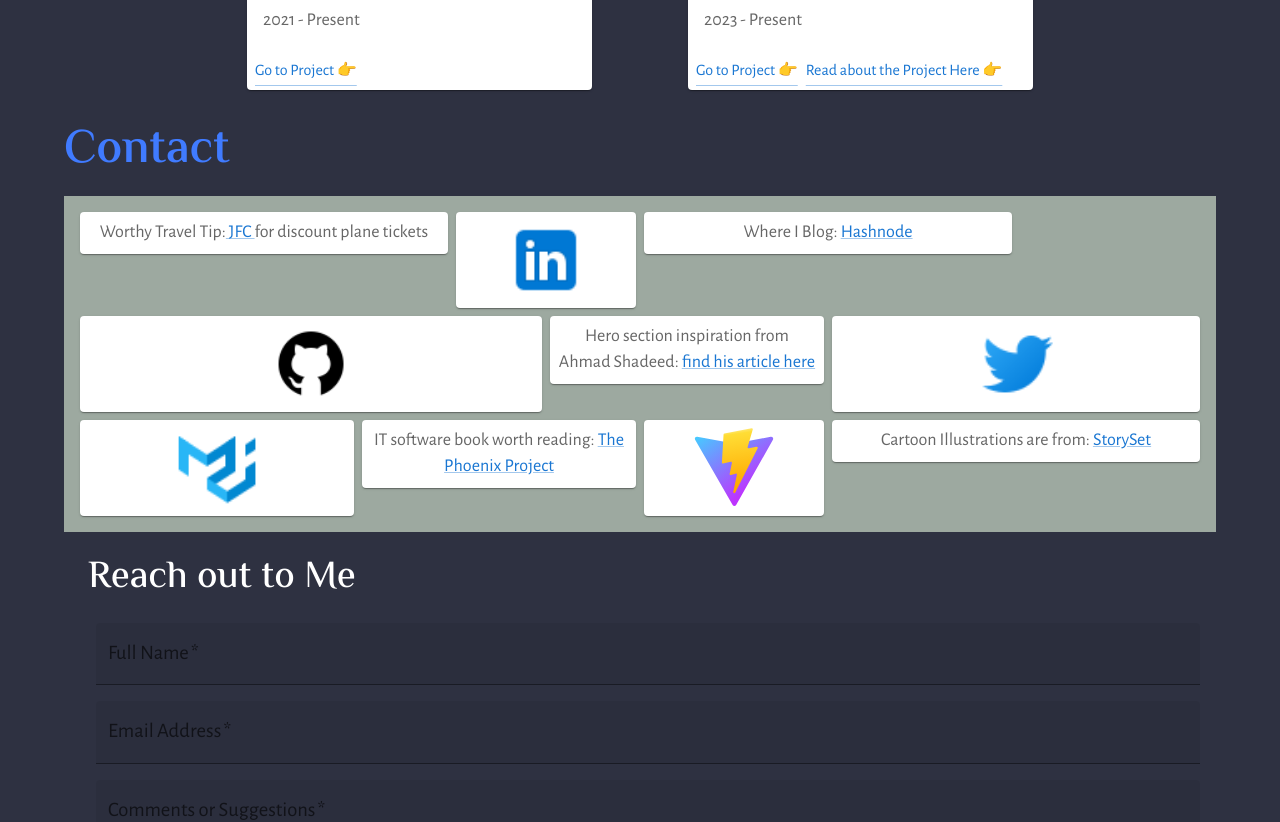
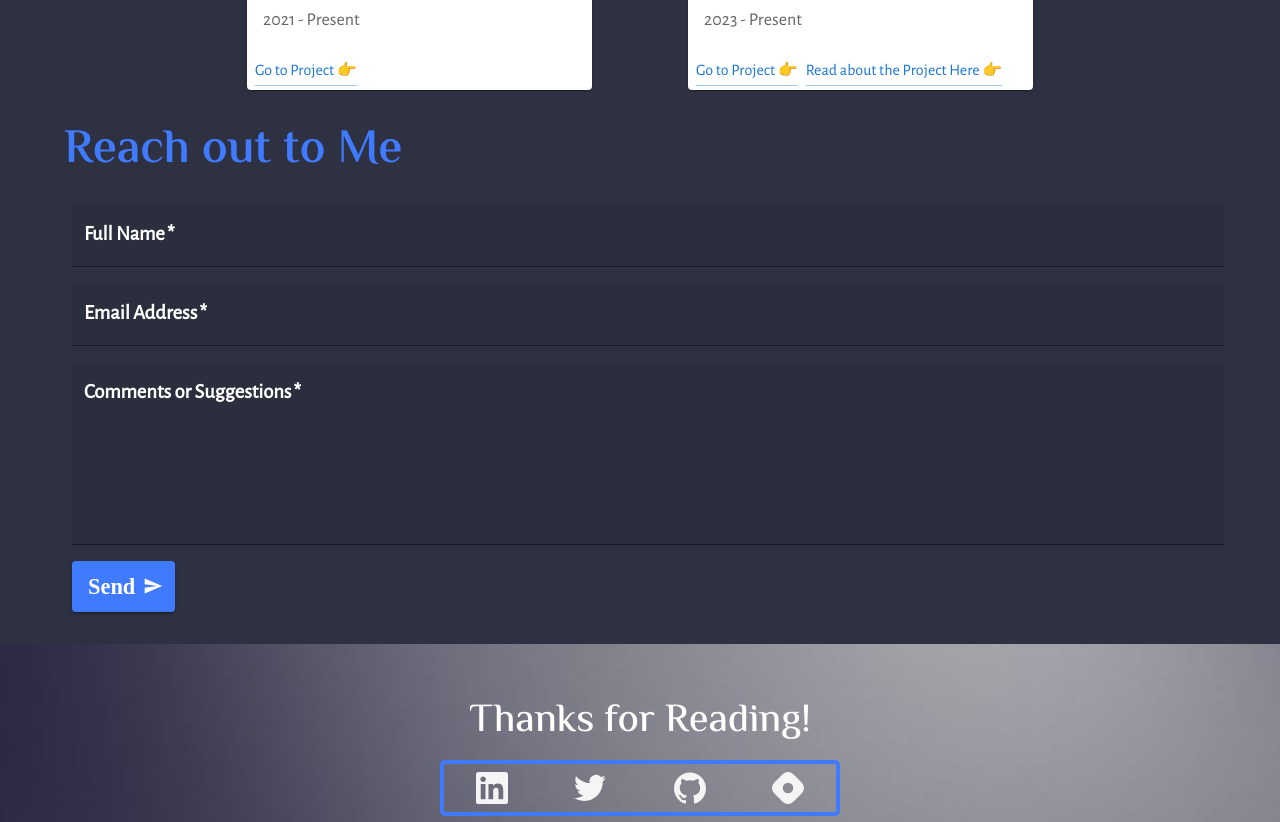
Before and after one commit to wkan17012021/Portfolio, a React (Vite) app in the folder portfolio_react_spa/: page / in a window 1280 px wide. Shown: the part 2980-3802 px from the top of the page. Built offline with nearby package versions, Linux system fonts and the light colour scheme; no server answers.

Commit message:
cleanup styles a11y contact form

```diff
--- a/portfolio_react_spa/src/App.jsx
+++ b/portfolio_react_spa/src/App.jsx
@@ -7,8 +7,8 @@ import Bio from "./components/bio/BioSummary";
 import WorkExpAccordions from "./components/workexp/WorkExpAccordions";
 import ProfSkills from "./components/skills/ProfSkills";
 import Projects from "./components/projs/Projects";
-import SocialGrid from "./components/contact/Socials";
 import FetchBlogData from "./utils/FetchBlogData";
+import BasicForm from './components/contact/BasicForm';
 import Footer from "./components/footer/Footer";
 import { ThemeProvider, createTheme } from '@mui/material/styles';
 import CssBaseline from '@mui/material/CssBaseline';
@@ -66,8 +66,8 @@ function App() {
       <ProfSkills />
      <WorkExpAccordions />
      <Projects />
-     <SocialGrid />
      <FetchBlogData />
+     <BasicForm />
      <Footer/>
     </main>
     </ThemeProvider>
--- a/portfolio_react_spa/src/components/contact/BasicForm.jsx
+++ b/portfolio_react_spa/src/components/contact/BasicForm.jsx
@@ -40,9 +40,11 @@ export default function FormPropsTextFields() {
   }, []);
 
   return (
-    <Container>
+    <Container
+    sx={{m: '2rem auto'}}
+    >
       <Box>
-        <Typography id="contact-section" variant="h3" mt={3} gutterBottom>
+        <Typography id="contact-section" variant="h2" mt={3} gutterBottom>
           Reach out to Me
         </Typography>
         <Box>
@@ -74,6 +76,17 @@ export default function FormPropsTextFields() {
             placeholder="Please enter Full Name"
             variant="filled"
             color="primary"
+            sx={{
+              input: {
+                 color: '#FFF',
+                 fontWeight: 'bold',
+                 "&::placeholder": {
+                    opacity: 1,
+                    fontWeight: 'bold'
+                 },
+              },
+              label: { color: '#FFF', fontWeight: 'bold' }
+           }}
           />
           <TextField
             required
@@ -83,6 +96,17 @@ export default function FormPropsTextFields() {
             placeholder="Please enter email address"
             variant="filled"
             type={"email"}
+            sx={{
+              input: {
+                 color: '#FFF',
+                 fontWeight: 'bold',
+                 "&::placeholder": {
+                    opacity: 1,
+                    fontWeight: 'bold'
+                 },
+              },
+              label: { color: '#FFF', fontWeight: 'bold' }
+           }}
           />
           <TextField
             required
@@ -91,8 +115,20 @@ export default function FormPropsTextFields() {
             name="Comments or Suggestions"
             multiline
             rows={5}
-            placeholder="Please provide your query or comments here"
             variant="filled"
+            sx={{
+
+              input: {
+                 color: '#FFF',
+                 fontWeight: 'bold',
+                 "&::placeholder": {
+                    opacity: 1,
+                    fontWeight: 'bold',
+                    color: '#FFF',
+                 },
+              },
+              label: { color: '#FFF', fontWeight: 'bold' }
+           }}
           />
           <SendBtn />
         </div>
--- a/portfolio_react_spa/src/components/contact/Socials.jsx
+++ /dev/null
@@ -1,186 +0,0 @@
-import * as React from 'react';
-import { styled } from '@mui/material/styles';
-import Box from '@mui/material/Box';
-import Container from "@mui/material/Container";
-import Paper from '@mui/material/Paper';
-import Grid from '@mui/material/Unstable_Grid2';
-import Typography from '@mui/material/Typography';
-import Tooltip from '@mui/material/Tooltip';
-import Link from "@mui/material/Link";
-import LinkedInLogo from '../../assets/linkedin-icon.png';
-import TwitterLogo from '../../assets/twitter-icon.png';
-import MuiLogo from '../../assets/material-ui.png';
-import ViteLogo from '../../assets/vite-logo.svg';
-import GitHubLogo from '../../assets/github-icon.png';
-
-
-import BasicForm from './BasicForm';
-
-const Item = styled(Paper)(({ theme }) => ({
-  backgroundColor: theme.palette.mode === 'dark' ? '#1A2027' : '#fff',
-  ...theme.typography.body2,
-  padding: theme.spacing(1),
-  textAlign: 'center',
-  color: theme.palette.text.secondary,
-}));
-
-export default function SocialGrid() {
-  return (
-    <section id="contact-section" className='scroll-mt-offset'>
-      <Container>
-        <Box>
-          <Typography variant="h2" mt={3}  gutterBottom>
-        Contact
-      </Typography>
-        </Box>
-        <Box sx={{ flexGrow: 1, backgroundColor: '#9da9a0', padding: 2 }}>
-      <Grid container spacing={1}>
-        <Grid xs={12} sm={6} md={6} lg={4}>
-          <Item>Worthy Travel Tip:
-            <Link
-            hrefLang="en"
-            target="_blank"
-            rel="noreferrer"
-            href="https://jacksflightclub.com/"
-            > JFC </Link>
-            for discount plane tickets</Item>
-        </Grid>
-        <Grid xs={12} sm={4} md={3} lg={2}>
-<Tooltip title="You can find me on LinkedIn" placement="top" arrow>
-          <Item>
-            <Link
-            hrefLang="en"
-            target="_blank"
-            rel="noreferrer"
-            href="https://www.linkedin.com/in/william-kan"
-            >
-            <Box component={"img"}
-            src={LinkedInLogo}
-            alt="LinkedIn logo"
-            margin={"0 auto"}
-            height="80px"
-            >
-            </Box>
-          </Link>
-          </Item>
-          </Tooltip>
-
-
-        </Grid>
-        <Grid xs={12} sm={4} md={6} lg={4}>
-          <Item>Where I Blog:{" "}
-          <Link
-            hrefLang="en"
-            target="_blank"
-            rel="noreferrer"
-            href="https://www.hashnode.com"
-            >Hashnode</Link>
-          </Item>
-        </Grid>
-        <Grid xs={12} sm={4} md={6} lg={5}>
-        <Tooltip title="You can find me on GitHub" placement="top" arrow>
-          <Item>
-            <Link
-             hrefLang="en"
-             target="_blank"
-             rel="noreferrer"
-            href='https://github.com/wkan17012021'
-            >
-            <Box component={"img"}
-            src={GitHubLogo}
-            alt="GitHub logo"
-            margin={"0 auto"}
-            height="80px"
-            >
-            </Box>
-            </Link>
-          </Item>
-          </Tooltip>
-        </Grid>
-        <Grid xs={12} sm={6} md={4} lg={3}>
-          <Item>Hero section inspiration from Ahmad Shadeed: {" "}
-            <Link
-            hrefLang="en"
-            target="_blank"
-            rel="noreferrer"
-            href='https://ishadeed.com/article/inside-frontend-developer-mind-hero-section/'>
-            find his article here
-            </Link>
-            </Item>
-        </Grid>
-        <Grid xs={12} sm={6} md={4} lg={4}>
-        <Tooltip title="You can find me on Twitter" placement="top" arrow>
-        <Item>
-            <Link
-            hrefLang="en"
-            target="_blank"
-            rel="noreferrer"
-            href="https://twitter.com/willkancode"
-            >
-            <Box component={"img"}
-            src={TwitterLogo}
-            alt="Twitter logo"
-            margin={"0 auto"}
-            height="80px"
-            >
-            </Box>
-          </Link>
-          </Item>
-          </Tooltip>
-        </Grid>
-        <Grid xs={12} sm={4} md={4} lg={3}>
-        <Tooltip title="Components developed with Material UI v5" placement="top" arrow>
-          <Item>
-            <Box component={"img"}
-            src={MuiLogo}
-            alt="Material UI Framework logo"
-            margin={"0 auto"}
-            height="80px"
-            >
-            </Box>
-          </Item>
-          </Tooltip>
-        </Grid>
-        <Grid xs={12} sm={4} md={3} lg={3}>
-          <Item>
-            IT software book worth reading:{" "}
-            <Link
-            hrefLang="en"
-            target="_blank"
-            rel="noreferrer"
-            href="https://itrevolution.com/product/the-phoenix-project/"
-            > The Phoenix Project
-            </Link>
-            </Item>
-        </Grid>
-        <Grid xs={12} sm={4} md={3} lg={2}>
-        <Tooltip title="Development environment used for this project: Vite.js" placement="top" arrow>
-          <Item>
-            <Box component={"img"}
-            src={ViteLogo}
-            alt="Vite logo"
-            margin={"0 auto"}
-            height="80px"
-            >
-            </Box>
-          </Item>
-          </Tooltip>
-        </Grid>
-        <Grid xs={12} sm={12} md={6} lg={4}>
-        <Item>Cartoon Illustrations are from:{" "}
-            <Link
-             hrefLang="en"
-             target="_blank"
-             rel="noreferrer"
-             href="https://storyset.com/"
-            >StorySet
-            </Link>
-            </Item>
-        </Grid>
-      </Grid>
-    </Box>
-    <BasicForm />
-    </Container>
-    </section>
-  );
-}
--- a/portfolio_react_spa/src/utils/SendBtn.jsx
+++ b/portfolio_react_spa/src/utils/SendBtn.jsx
@@ -12,8 +12,9 @@ export default function SendBtn() {
         fontFamily: 'ElMesseri',
         fontWeight: 600,
         fontSize: '1.4rem',
-        backgroundColor: '#9da9a0',
-        ':hover': { bgcolor: '#aed4e6', color:'#012622'}
+        backgroundColor: '#407bff',
+        transition: 'transform 200ms ease-in-out',
+        ':hover': { transform: 'translateY(-5px)'}
       }}
       >
         Send
```
